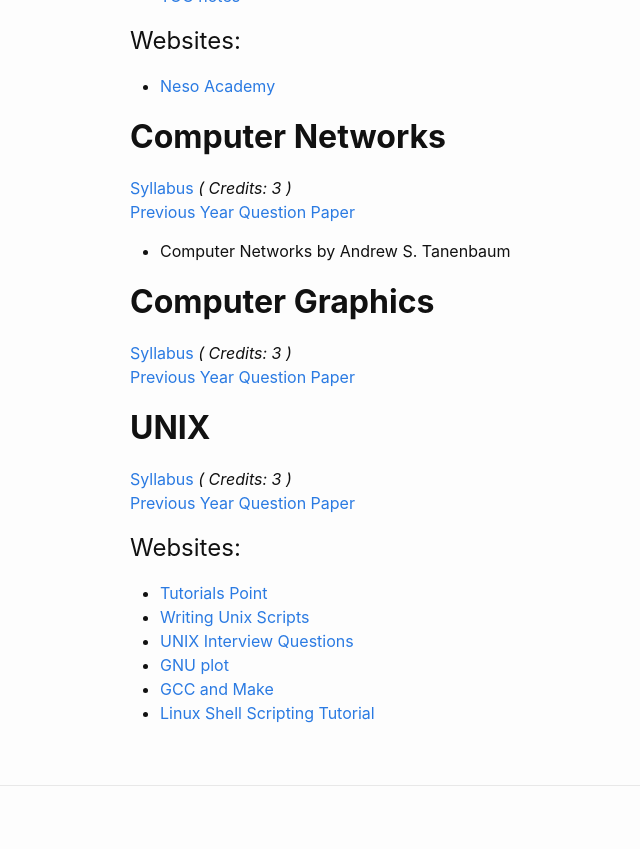
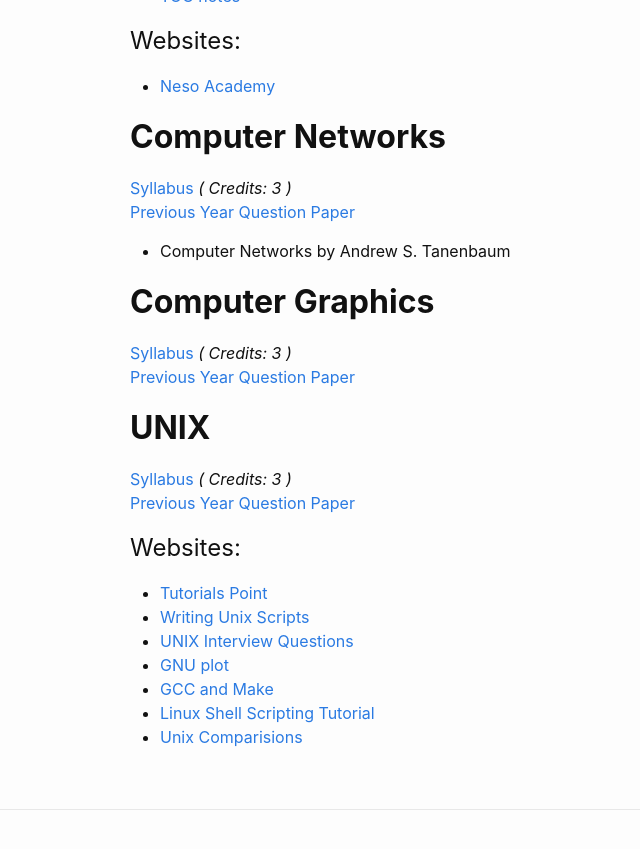
Before and after one commit to IT-GECBH/2020, a Jekyll site: the page built from resources.md, in a window 1280 px wide and 900 px high, scrolled down 1671 px. Shown: the top 849 px of the window, without its empty margins (140-780 px from the left). Built offline with Jekyll 4.4.1, drawn with Linux system fonts in a browser that asks for light colours.

Commit message:
added new link to unix

```diff
--- a/resources.md
+++ b/resources.md
@@ -79,6 +79,7 @@
 * [GNU plot](https://people.duke.edu/~hpgavin/gnuplot.html)
 * [GCC and Make](http://www.ntu.edu.sg/home/ehchua/programming/cpp/gcc_make.html)
 * [Linux Shell Scripting Tutorial](https://bash.cyberciti.biz/guide/Main_Page)
+* [Unix Comparisions](http://tldp.org/LDP/abs/html/comparison-ops.html)
 
 [micro-prev]: /resources/MICROPROCESSOR/CS305._S5_Dec_17_Regular.pdf
 [mic-syll]: /resources/MICROPROCESSOR/CS305_Microprocessors_and_microcontrollers.pdf
```
